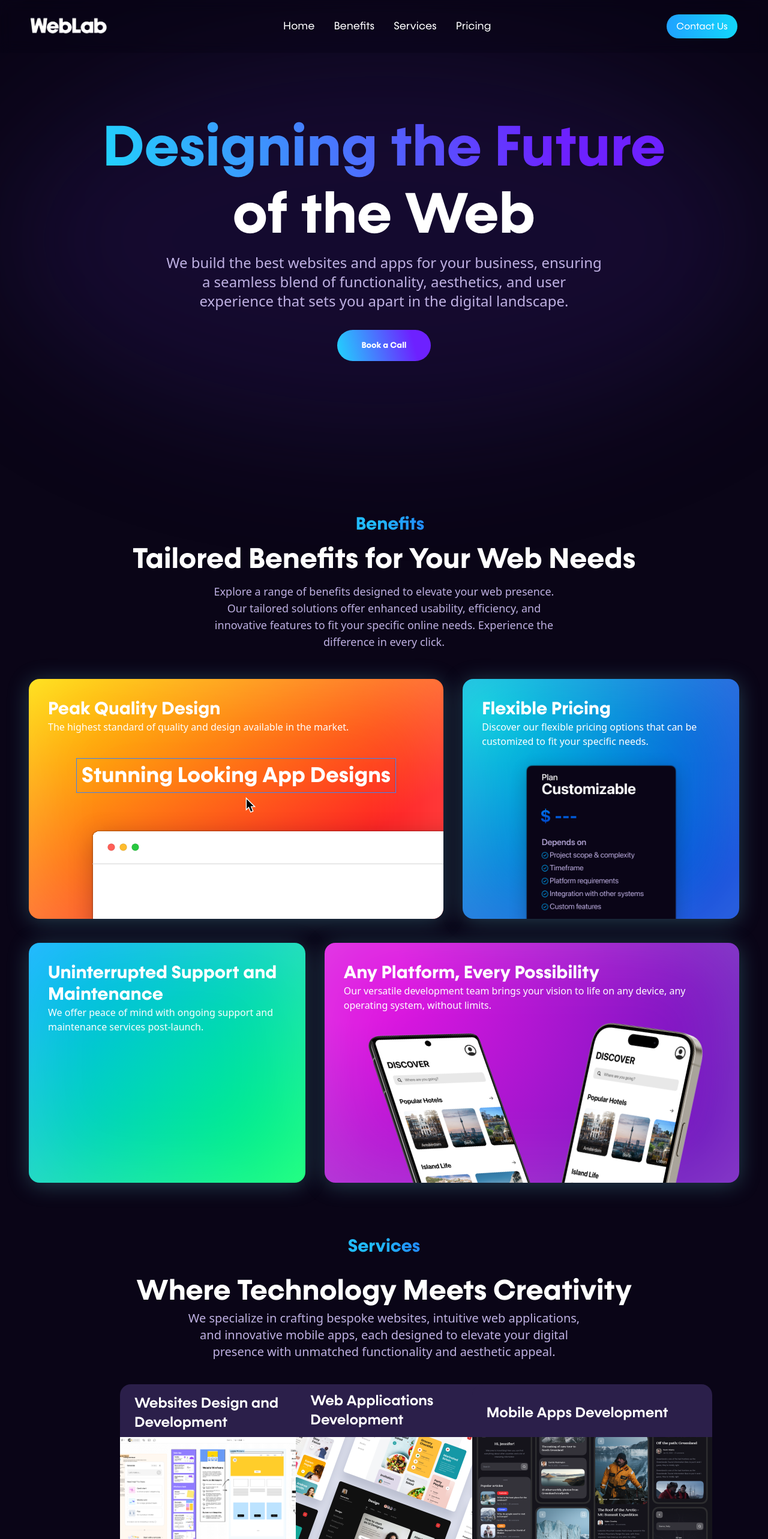
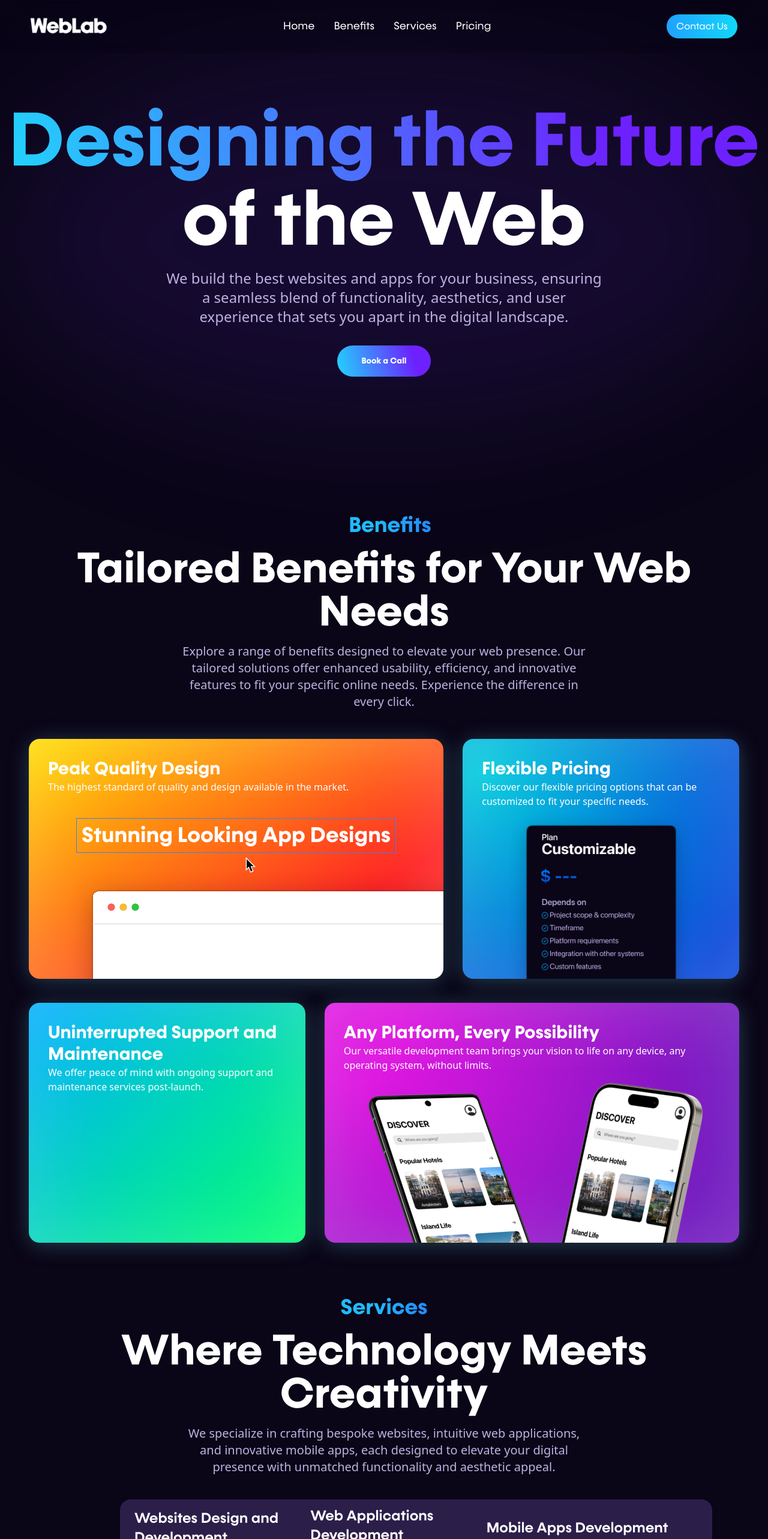
Before and after one commit to jdecheverri47/weblab_framer, a Next.js app: page / in a window 1280 px wide. Shown: the top 2566 px of the page at 60% size. Built offline with nearby package versions, Linux system fonts and the light colour scheme.

Commit message:
Update font sizes and styles in various sections

```diff
--- a/components/sections/ContactSection.jsx
+++ b/components/sections/ContactSection.jsx
@@ -28,13 +28,13 @@ function ContactSection() {
       <div className="flex flex-col justify-center items-center px-5">
 
         <div className="lg:px-[10vw] px-3 md:px-8 flex flex-col justify-center md:items-center items-start md:pt-10 w-full">
-          <h3 className="gradient_bullet_text text-2xl md:text-3xl font-bold text-center">
+          <h3 className="gradient_bullet_text text-2xl md:text-3xl font-bold text-center xl:text-4xl">
             Contact
           </h3>
-          <h2 className="text-4xl md:text-5xl md:text-center font-bold md:mt-8 mt-5">
+          <h2 className="text-4xl xl:text-7xl md:text-5xl md:text-center font-bold mt-4">
             Reach Out Today
           </h2>
-          <p className="md:max-w-2xl md:text-center text-lg md:text-xl md:pt-5">
+          <p className="md:max-w-2xl md:text-center text-lg md:text-xl md:pt-2">
             We&apos;re Just a Message Away
           </p>
         </div>
--- a/components/sections/FirstSection.jsx
+++ b/components/sections/FirstSection.jsx
@@ -46,7 +46,7 @@ function FirstSection() {
           initial={{ opacity: 0, y: 50 }}
           animate={{ opacity: 1, y: 0 }}
           transition={{ duration: 1.2 }}
-          className="font-bold text-5xl xl:text-8xl xl:max-w-5xl text-center gradient_text xl:h-[7rem]"
+          className="font-bold text-5xl xl:text-9xl xl:max-w-7xl text-center gradient_text xl:h-[8.3rem]"
         >
           Designing the Future
         </motion.h1>
@@ -54,7 +54,7 @@ function FirstSection() {
           initial={{ opacity: 0, y: 50 }}
           animate={{ opacity: 1, y: 0 }}
           transition={{ duration: 1.2 }}
-          className="font-bold text-5xl xl:text-8xl  xl:max-w-4xl text-center"
+          className="font-bold text-5xl xl:text-9xl  xl:max-w-4xl text-center"
         >
           of the Web
         </motion.h1>
--- a/components/sections/PricingSection.jsx
+++ b/components/sections/PricingSection.jsx
@@ -12,7 +12,7 @@ function PricingSection() {
             whileInView={{ opacity: 1 }}
             viewport={{ once: true }}
             transition={{ duration: 1, delay: 0.5 }}
-            className="gradient_bullet_text text-2xl md:text-3xl font-bold"
+            className="gradient_bullet_text text-2xl md:text-3xl font-bold xl:text-4xl"
           >
             Pricing
           </motion.h3>
@@ -21,7 +21,7 @@ function PricingSection() {
             whileInView={{ opacity: 1 }}
             viewport={{ once: true }}
             transition={{ duration: 1, delay: 1 }}
-            className="text-4xl md:text-5xl font-bold mt-5"
+            className="text-4xl md:text-5xl font-bold mt-5 xl:text-7xl"
           >
             Custom Pricing, Your Way!
           </motion.h2>
@@ -30,7 +30,7 @@ function PricingSection() {
             whileInView={{ opacity: 1 }}
             viewport={{ once: true }}
             transition={{ duration: 1, delay: 1.5 }}
-            className="text-xl md:text-2xl lg:text-center mt-4 md:max-w-3xl text-[#BFB1E3]"
+            className="text-xl md:text-2xl lg:text-center mt-2 md:max-w-3xl text-[#BFB1E3]"
           >
             We offer a variety of pricing options to fit your specific needs.
           </motion.p>
--- a/components/sections/SecondSection.jsx
+++ b/components/sections/SecondSection.jsx
@@ -14,7 +14,7 @@ function SecondSection() {
             viewport={{ once: true }}
             transition={{ duration: 1, delay: 0.5 }}
             // transition={{ duration: 1, delay:2 }}
-            className="gradient_bullet_text text-xl md:text-2xl xl:text-3xl font-bold pl-5"
+            className="gradient_bullet_text text-xl md:text-2xl xl:text-4xl font-bold pl-5"
           >
             Benefits
           </motion.h3>
@@ -23,7 +23,7 @@ function SecondSection() {
             whileInView={{ opacity: 1 }}
             viewport={{ once: true }}
             transition={{ duration: 1, delay: 0.5 }}
-            className="text-4xl md:text-5xl font-bold md:text-center lg:mx-10 mx-5"
+            className="text-4xl md:text-5xl font-bold md:text-center lg:mx-10 mx-5 xl:text-7xl"
           >
             Tailored Benefits for Your Web Needs
           </motion.h2>
@@ -34,7 +34,7 @@ function SecondSection() {
             transition={{ duration: 1, delay: 0.5 }}
             className="flex flex-col md:pt-5 lg:mx-10 mx-5 lg:pt-0"
           >
-            <p className="max-w-xl text-lg md:text-lg lg:text-center">
+            <p className="max-w-2xl text-lg md:text-xl lg:text-center">
               Explore a range of benefits designed to elevate your web presence.
               Our tailored solutions offer enhanced usability, efficiency, and
               innovative features to fit your specific online needs. Experience
--- a/components/sections/ThirdSection.jsx
+++ b/components/sections/ThirdSection.jsx
@@ -12,7 +12,7 @@ function ThirdSection() {
           whileInView={{ opacity: 1 }}
           viewport={{ once: true }}
           transition={{ duration: 1, delay: 0.5 }}
-          className="gradient_bullet_text text-2xl md:text-3xl font-bold text-center"
+          className="gradient_bullet_text text-2xl md:text-3xl font-bold text-center xl:text-4xl "
         >
           Services
         </motion.h3>
@@ -21,7 +21,7 @@ function ThirdSection() {
           whileInView={{ opacity: 1 }}
           viewport={{ once: true }}
           transition={{ duration: 1, delay: 1 }}
-          className="text-4xl md:text-5xl md:text-center font-bold mt-8"
+          className="text-4xl md:text-5xl md:text-center font-bold mt-4 xl:text-7xl"
         >
           Where Technology Meets Creativity
         </motion.h2>
@@ -30,7 +30,7 @@ function ThirdSection() {
           whileInView={{ opacity: 1 }}
           viewport={{ once: true }}
           transition={{ duration: 1, delay: 1 }}
-          className="md:max-w-2xl md:text-center text-lg md:text-xl pt-2"
+          className="md:max-w-2xl md:text-center text-xl md:text-xl mt-4"
         >
           We specialize in crafting bespoke websites, intuitive web
           applications, and innovative mobile apps, each designed to elevate
```
